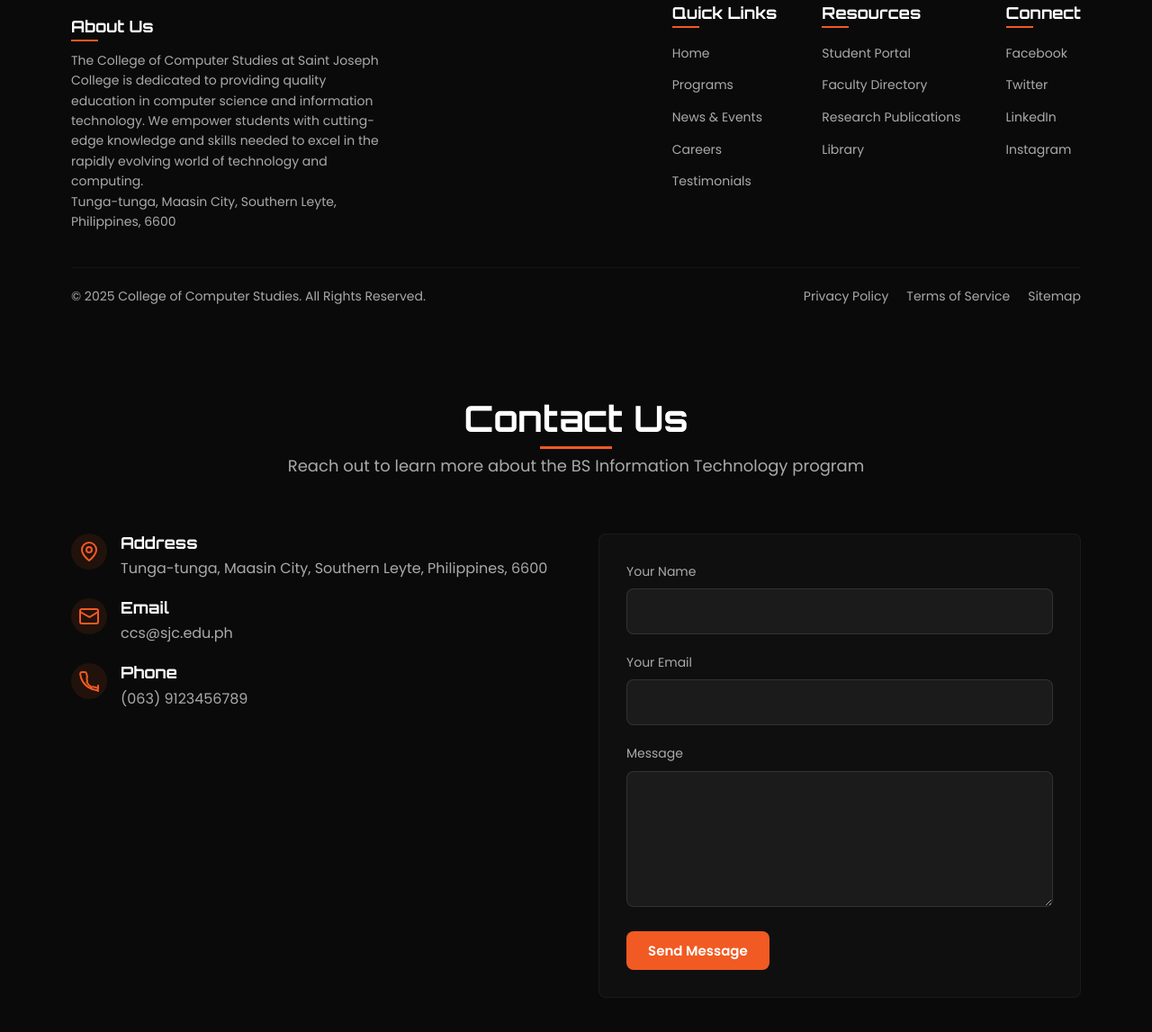
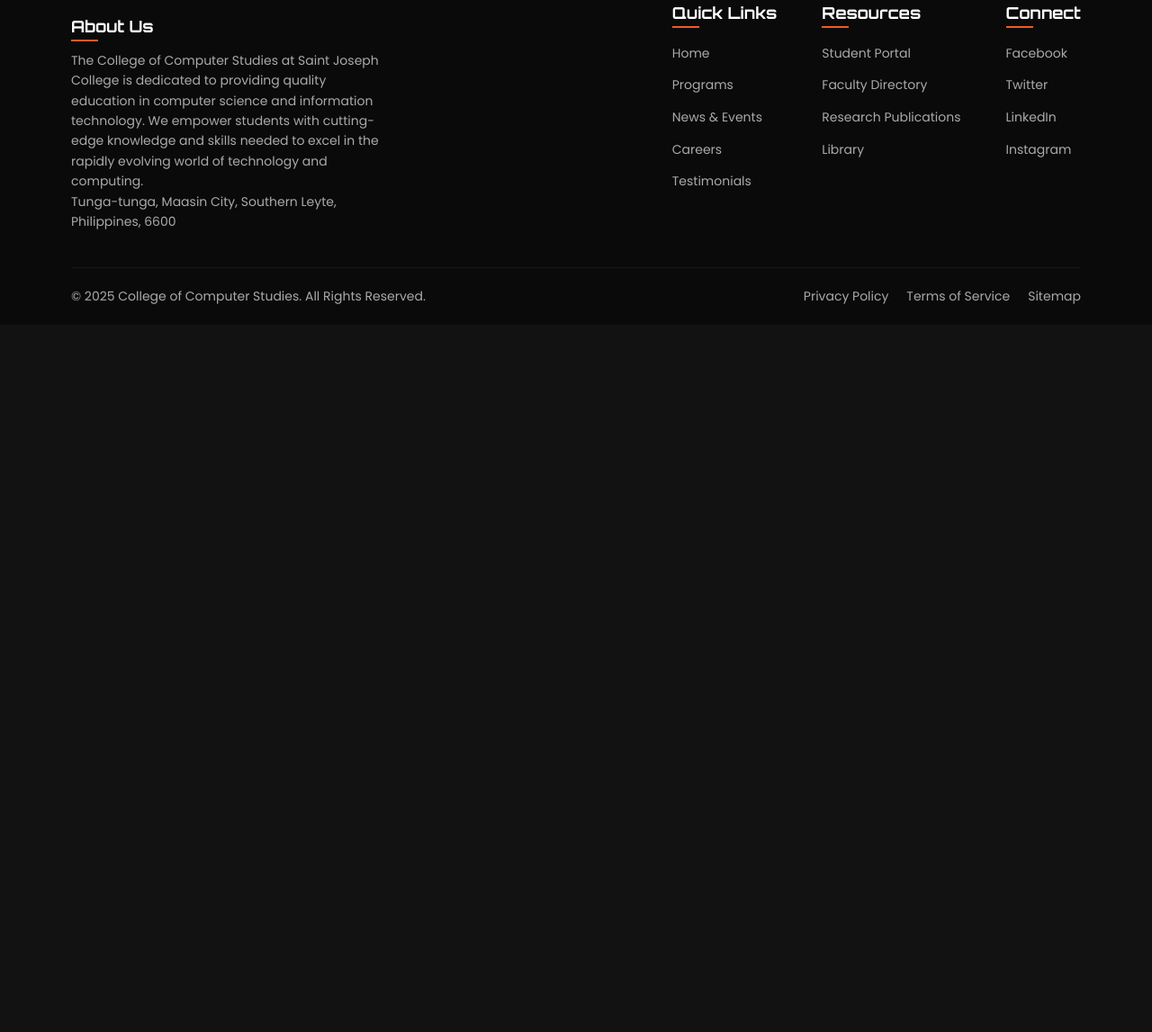
Before and after one commit to 0x3EF8/CCS-WebDesign-Contest, a plain HTML site: page pages/it.html in a window 1280 px wide. Shown: the part 7739-8886 px from the top of the page at 90% size. After the commit the page ends 8100 px from the top, so only its background shows below. Drawn offline with Linux system fonts and the light colour scheme.

Commit message:
Update it.html

```diff
--- a/pages/it.html
+++ b/pages/it.html
@@ -1040,73 +1040,5 @@
 <script src="../js/contact.js"></script>
 <script src="../js/chat-assistant.js"></script>
 <script src="../js/program-detail.js"></script>
-
-<section class="contact">
-    <div class="container">
-        <div class="section-header">
-            <h2>Contact Us</h2>
-            <p>Reach out to learn more about the BS Information Technology program</p>
-        </div>
-
-        <div class="contact-content">
-            <div class="contact-info">
-                <div class="info-item">
-                    <div class="info-icon">
-                        <svg xmlns="http://www.w3.org/2000/svg" width="24" height="24" viewBox="0 0 24 24" fill="none" stroke="currentColor" stroke-width="2" stroke-linecap="round" stroke-linejoin="round">
-                            <path d="M20 10c0 6-8 12-8 12s-8-6-8-12a8 8 0 0 1 16 0Z"></path>
-                            <circle cx="12" cy="10" r="3"></circle>
-                        </svg>
-                    </div>
-                    <div class="info-content">
-                        <h3>Address</h3>
-                        <p>Tunga-tunga, Maasin City, Southern Leyte, Philippines, 6600</p>
-                    </div>
-                </div>
-                <div class="info-item">
-                    <div class="info-icon">
-                        <svg xmlns="http://www.w3.org/2000/svg" width="24" height="24" viewBox="0 0 24 24" fill="none" stroke="currentColor" stroke-width="2" stroke-linecap="round" stroke-linejoin="round">
-                            <rect width="20" height="16" x="2" y="4" rx="2"></rect>
-                            <path d="m22 7-8.97 5.7a1.05 1.05 0 0 1-1.06 0L2 7"></path>
-                        </svg>
-                    </div>
-                    <div class="info-content">
-                        <h3>Email</h3>
-                        <p>ccs@sjc.edu.ph</p>
-                    </div>
-                </div>
-                <div class="info-item">
-                    <div class="info-icon">
-                        <svg xmlns="http://www.w3.org/2000/svg" width="24" height="24" viewBox="0 0 24 24" fill="none" stroke="currentColor" stroke-width="2" stroke-linecap="round" stroke-linejoin="round">
-                            <path d="M22 16.92v3a2 2 0 0 1-2.18 2 19.79 19.79 0 0 1-8.63-3.07 19.5 19.5 0 0 1-6-6 19.79 19.79 0 0 1-3.07-8.67A2 2 0 0 1 4.11 2h3a2 2 0 0 1 2 1.72 12.84 12.84 0 0 0 .7 2.81 2 2 0 0 1-.45 2.11L9.81 11a2 2 0 0 1-.44 2.12 12.98 12.98 0 0 0 5.74 5.74 2 2 0 0 1 2.12-.44l2.81.7a2 2 0 0 1 1.72 2v3Z"></path>
-                        </svg>
-                    </div>
-                    <div class="info-content">
-                        <h3>Phone</h3>
-                        <p>(063) 9123456789</p>
-                    </div>
-                </div>
-            </div>
-
-            <div class="contact-form">
-                <form id="contactForm">
-                    <div class="form-group">
-                        <label for="name">Your Name</label>
-                        <input type="text" id="name" name="name" required>
-                    </div>
-                    <div class="form-group">
-                        <label for="email">Your Email</label>
-                        <input type="email" id="email" name="email" required>
-                    </div>
-                    <div class="form-group">
-                        <label for="message">Message</label>
-                        <textarea id="message" name="message" rows="5" required></textarea>
-                    </div>
-                    <button type="submit" class="btn btn-primary">Send Message</button>
-                </form>
-                <div id="formMessage" class="form-message"></div>
-            </div>
-        </div>
-    </div>
-</section>
 </body>
 </html>
```
